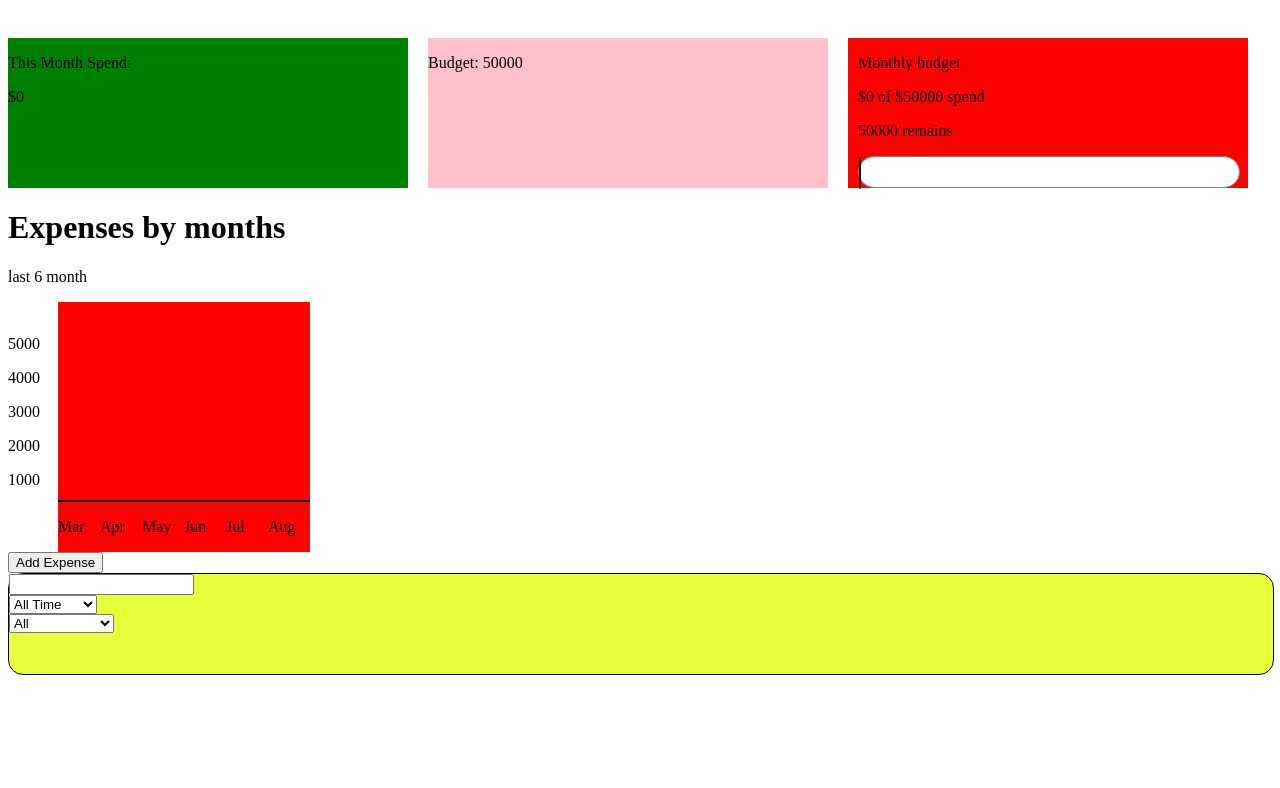
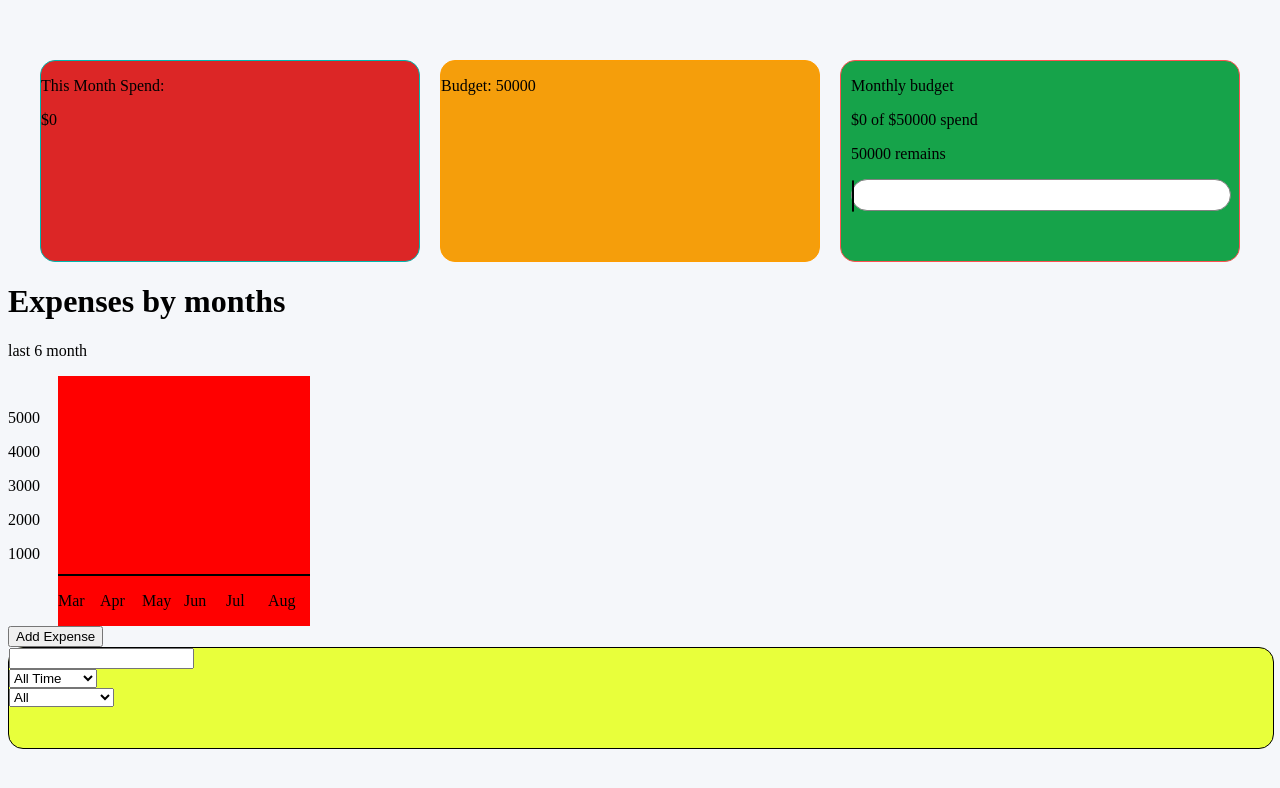
Before and after one commit to Nurik055/expense-tracker-dashboard, a React (Vite) app: page / in a window 1280 px wide. Shown: the top 788 px of the page. Built offline with nearby package versions, Linux system fonts and the light colour scheme.

Commit message:
some more styling for the cards

```diff
--- a/src/components/Cards/Cards.css
+++ b/src/components/Cards/Cards.css
@@ -1,26 +1,41 @@
+.theCardsContainer {
+    display:flex;
+    max-width: 1200px;
+    gap: 20px;
+    margin: 30px auto 0;
+}
+
 .budgetCard {
-    background-color: pink;
-    width: 400px;
+    background-color: #F59E0B;
     margin-top: 30px;
-    height:150px;
+    border: 1px solid rgb(255, 157, 0);
+    border-radius: 15px;
 }
 .budgetDashboardContainer {
-    background-color: red;
-    width: 380px;
-    height:150px;
+    background-color: #16A34A;
     padding: 0 10px 0 10px;
     margin-top: 30px;
-}
-.theCardsContainer {
-    display:flex;
-    gap: 20px;
+    border: 1px solid rgb(255, 80, 80);
+    border-radius: 15px;
 }
 .thisMSpend {
-    background-color: green;
-    width: 400px;
-    height:150px;
+    background-color: #DC2626;
     margin-top: 30px;
+    border: 1px solid rgb(0, 183, 174);
+    border-radius: 15px;
 }
+.budgetCard,
+.budgetDashboardContainer,
+.thisMSpend {
+    flex: 1;
+    height: 200px;
+}
+
+
+
+
+
+
 .budgetDashboard {
     height: 30px;
     background-color: rgb(255, 255, 255);
--- a/src/pages/Home/Home.css
+++ b/src/pages/Home/Home.css
@@ -0,0 +1,3 @@
+body {
+    background-color: #F5F7FA;
+}
```
